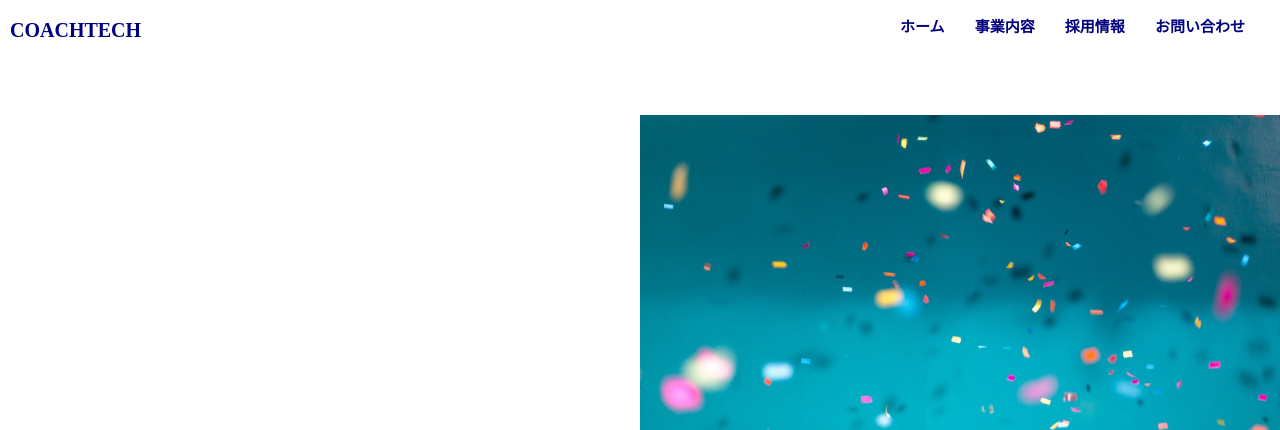
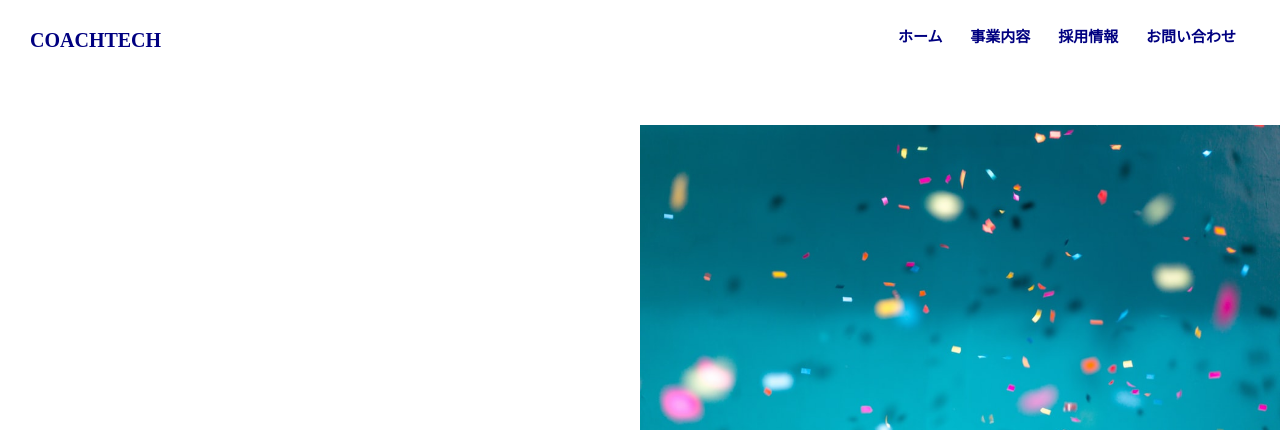
Before and after one commit to miuradaichi/DataBase, a plain HTML site: page 20210507miura/css_21.html in a window 1280 px wide. Shown: the top 430 px of the page. Drawn offline with Linux system fonts and the light colour scheme.

Commit message:
css_chapter21_fix_2nd

```diff
--- a/20210507miura/css_21.css
+++ b/20210507miura/css_21.css
@@ -10,7 +10,7 @@ body {
   display:flex;
   justify-content: space-between;
   color:#000080;
-  margin:10px 20px 0 10px;
+  margin:30px 30px 0 30px;
   font-weight:bold;
 }
 
```
